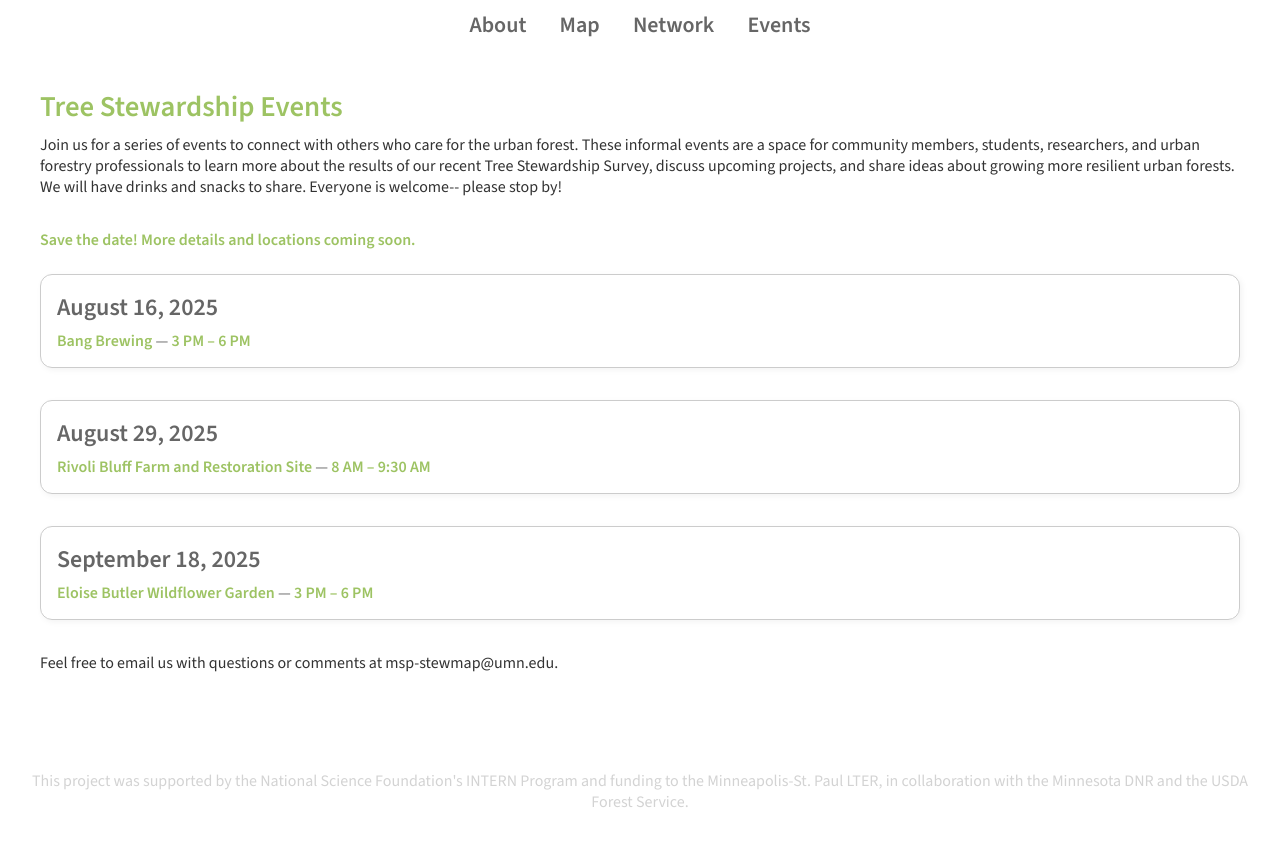
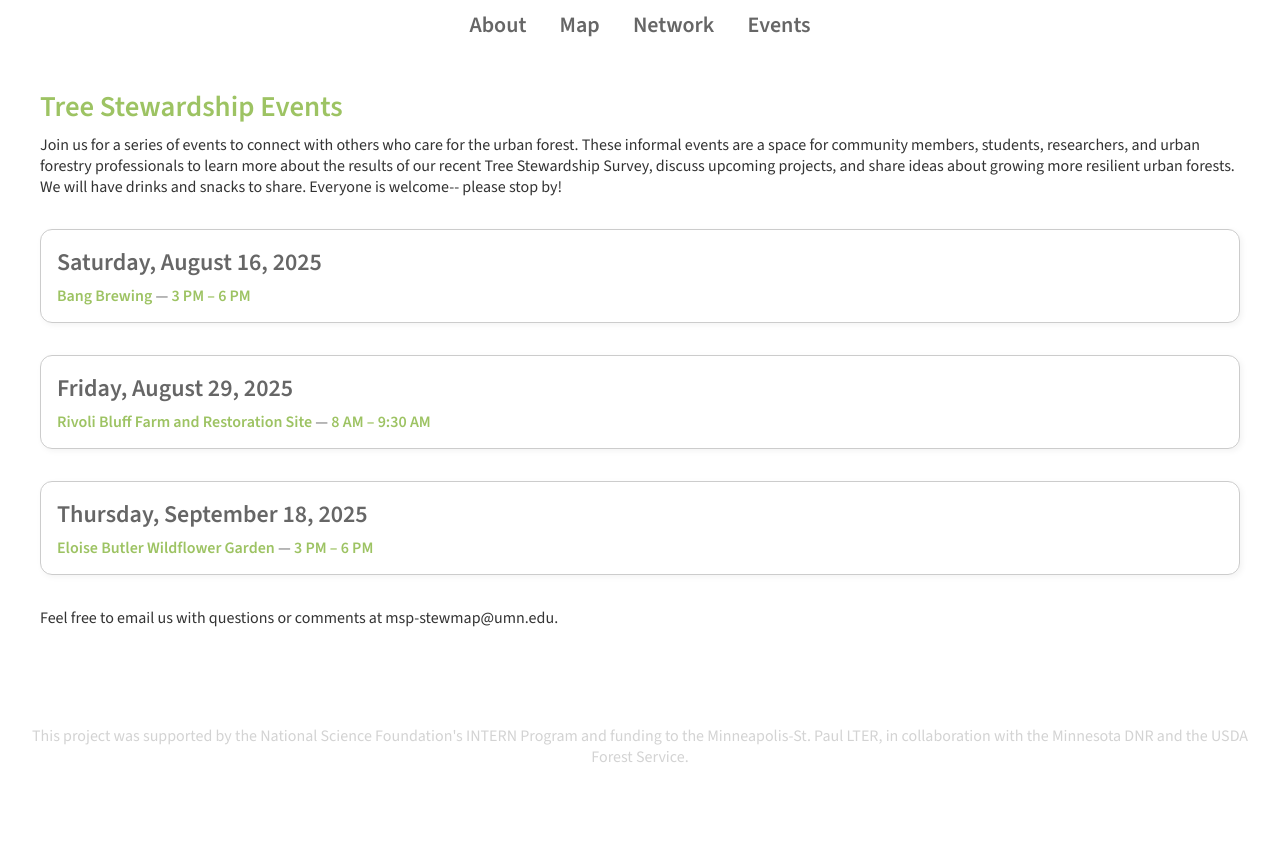
Before and after one commit to MSP-LTER/stewmap, a Jekyll site: the page built from events.md, in a window 1280 px wide. Shown: the top 846 px of the page. Built offline with Jekyll 4.4.1, drawn with Linux system fonts in a browser that asks for light colours.

Commit message:
Update events.md

```diff
--- a/events.md
+++ b/events.md
@@ -47,24 +47,22 @@ layout: default
   Join us for a series of events to connect with others who care for the urban forest. These informal events are a space for community members, students, researchers, and urban forestry professionals to learn more about the results of our recent Tree Stewardship Survey, discuss upcoming projects, and share ideas about growing more resilient urban forests. We will have drinks and snacks to share. Everyone is welcome-- please stop by!
 </div>
 
-<p class="event-highlight">Save the date! More details and locations coming soon.</p>
-
 <div class="event-box">
-  <div class="event-date">August 16, 2025</div>
+  <div class="event-date">Saturday, August 16, 2025</div>
   <div>
     <span class="event-highlight">Bang Brewing</span> — <span class="event-highlight">3 PM – 6 PM</span>
   </div>
 </div>
 
 <div class="event-box">
-  <div class="event-date">August 29, 2025</div>
+  <div class="event-date">Friday, August 29, 2025</div>
   <div>
     <span class="event-highlight">Rivoli Bluff Farm and Restoration Site</span> — <span class="event-highlight">8 AM – 9:30 AM</span>
   </div>
 </div>
 
 <div class="event-box">
-  <div class="event-date">September 18, 2025</div>
+  <div class="event-date">Thursday, September 18, 2025</div>
   <div>
     <span class="event-highlight">Eloise Butler Wildflower Garden</span> — <span class="event-highlight">3 PM – 6 PM</span>
   </div>
```
